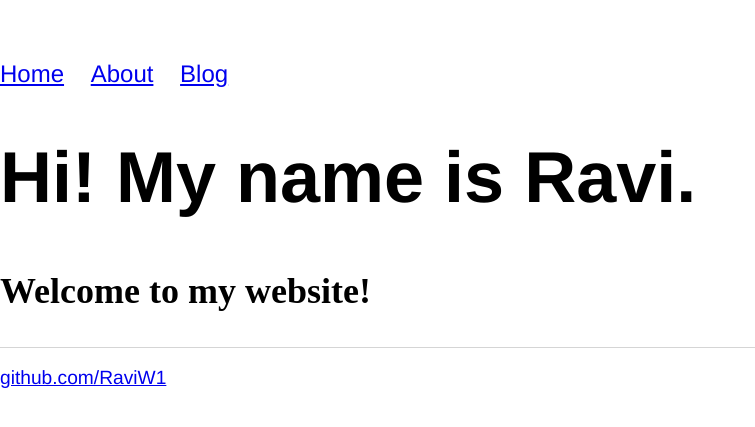
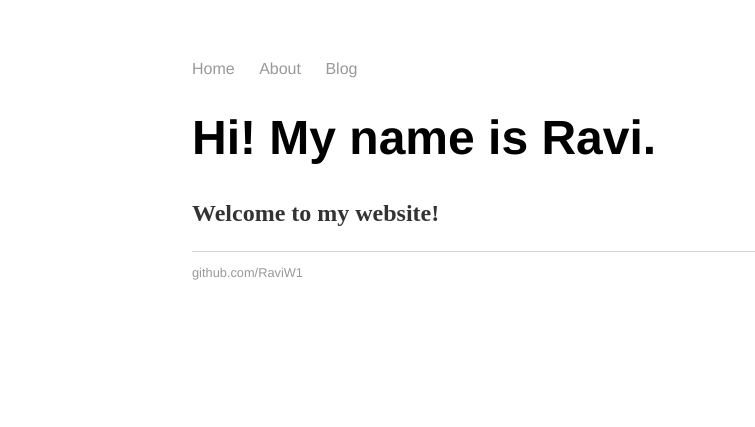
Before and after one commit to RaviW1/ravi_wije_old_site, a Jekyll site: the page built from index.html, in a window 1280 px wide. Shown: the top 427 px of the page, without its empty margins (0-755 px from the left). Built offline with Jekyll 4.4.1, drawn with Linux system fonts in a browser that asks for light colours.

Commit message:
Update main.css

```diff
--- a/css/main.css
+++ b/css/main.css
@@ -1,9 +1,6 @@
 body {
 		margin: 60px auto;
 		width: 70%
-		background: lightgray;
-		color: black;
-		font-size: x-large;
 }
 
 nav ul, footer ul {
@@ -17,8 +14,8 @@
 	margin-right: 20px;
 }
 a {
-	text-decoration: none
-		color: #999;
+	text-decoration: none;
+	color: #999;
 }
 a:hover {
 	text-decoration: underline;
@@ -30,7 +27,7 @@
 h2 {
 	font-size: 1.5em;
 	line-height: 1.4em;
-	color: black
+	color: #333;
 }
 footer {
 	border-top: 1px solid #d5d5d5;
```
